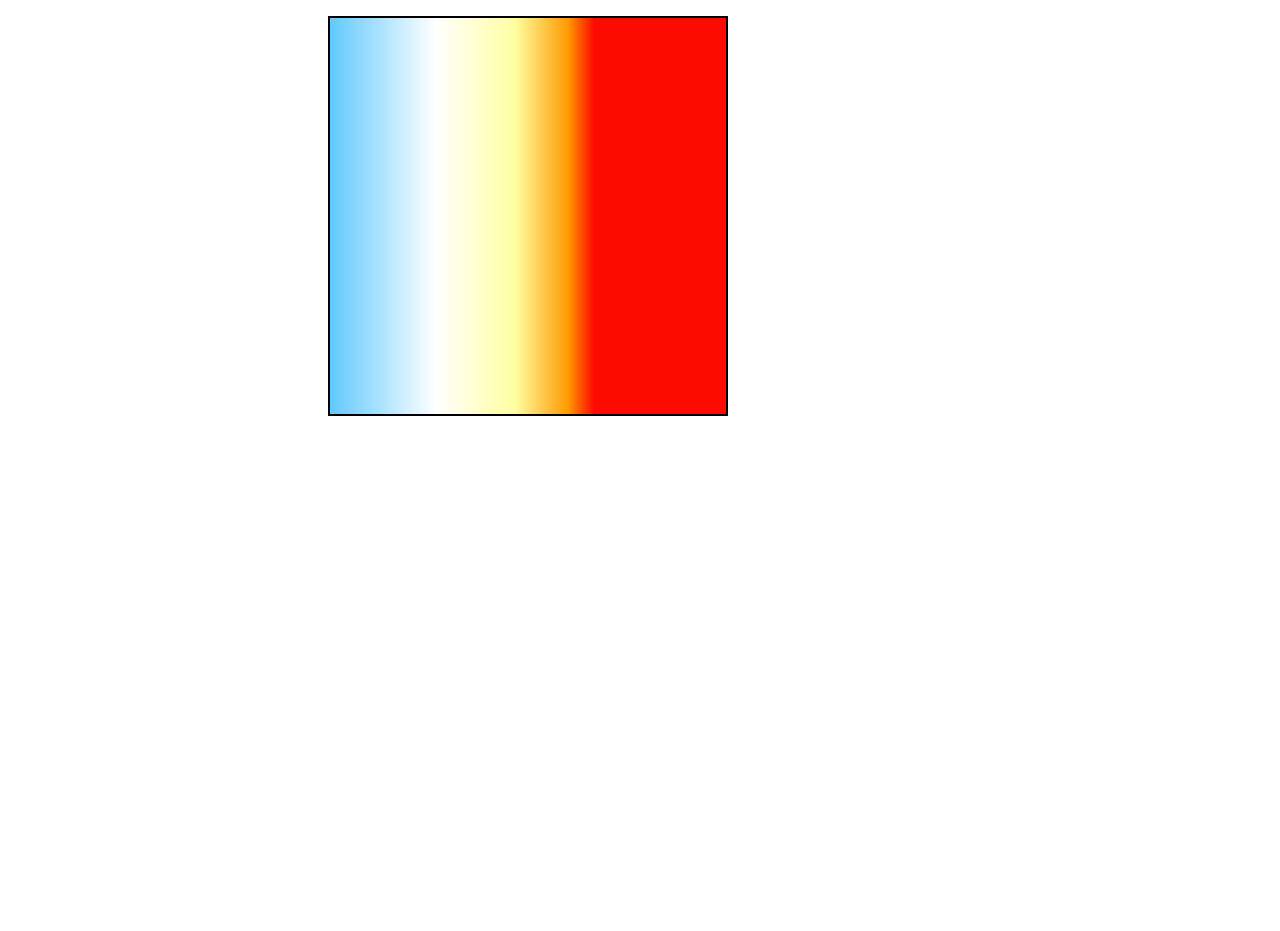
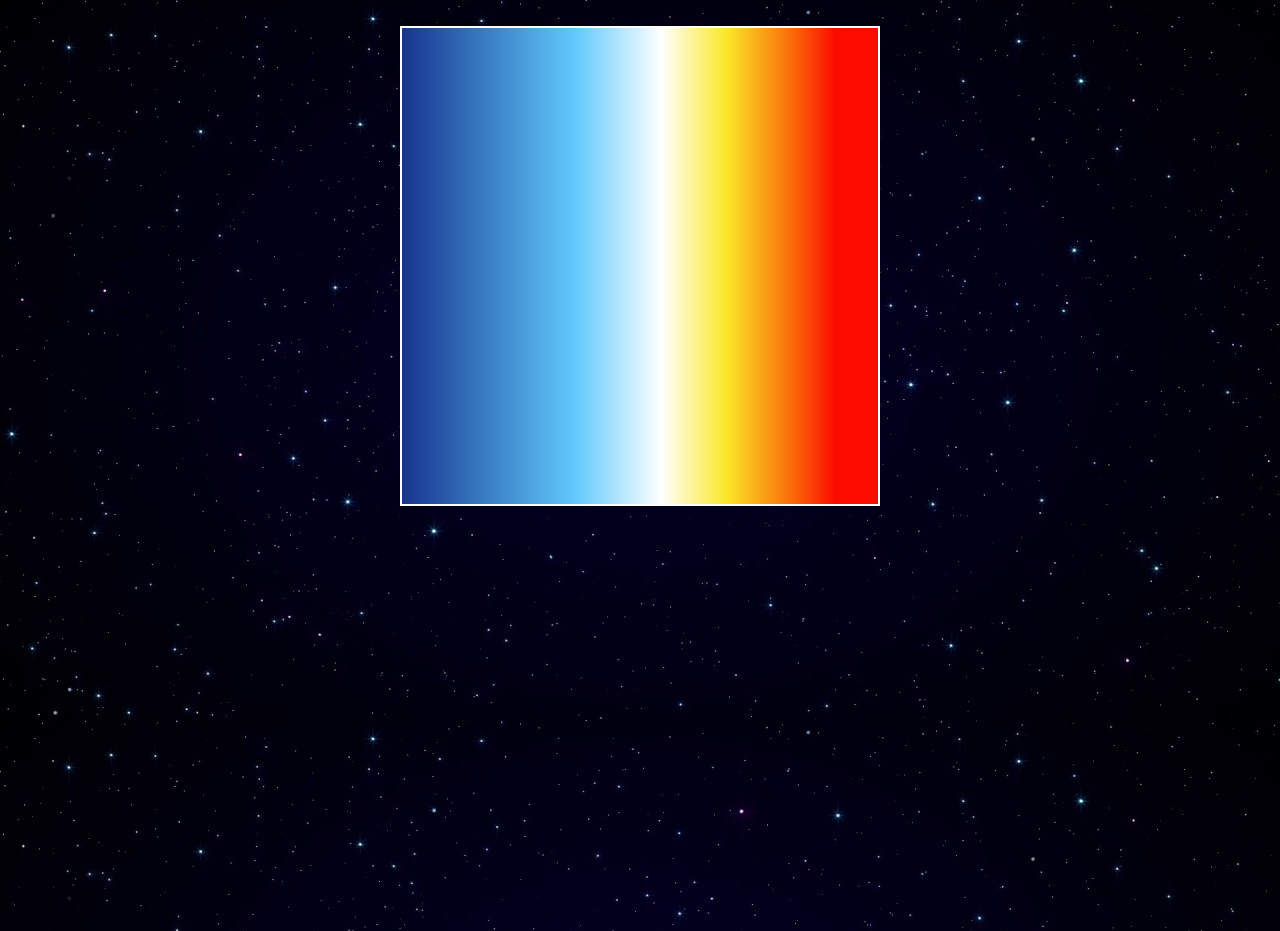
Before and after one commit to enioluwa23/hr-megagram, a React (Create React App) app: page / in a window 1280 px wide. Before the commit the page ends 800 px from the top, so only its background shows below. Built offline with nearby package versions, Linux system fonts and the light colour scheme.

Commit message:
adjust gradient, change layout, add accurate luminosity

```diff
--- a/src/App.css
+++ b/src/App.css
@@ -1,27 +1,36 @@
 .App {
   display: flex;
-  flex-direction: row;
-  flex-wrap: wrap;
+  flex-direction: column;
   justify-content: center;
   width: 100%;
-  padding: 1rem;
+  padding: 2vw;
+  background-image: url("./img/backdrop.jpg");
 }
 
 .diagram-container {
   position: relative;
   display: flex;
   flex-direction: row;
-  flex-wrap: wrap;
-  justify-content: left;
-  color: white;
-  width: 50%;
+  justify-content: center;
+  max-width: 96vw;
+  min-height: 40vh;
+  margin-bottom: 5rem;
+}
+
+.star-container {
+  position: relative;
+  display: flex;
+  flex-direction: row;
+  justify-content: center;
+  align-items: center;
+  max-width: 96vw;
   min-height: 40vh;
 }
 
 .hr-diagram {
-  height: 25rem;
-  width: 25rem;
-  border: 2px solid black;
+  height: 30rem;
+  width: 30rem;
+  border: 2px solid white;
 }
 
 .hr-pointer {
@@ -35,8 +44,9 @@
 }
 
 .star-view {
-  width: 100%;
-  color: black;
+  width: 50%;
+  /* max-width: 30rem; */
+  color: white;
 }
 
 .star-visual {
@@ -44,8 +54,3 @@
   -moz-border-radius:50%;
   -webkit-border-radius:50%;
 }
-
-/* .hr-gradient {
-  width: 100%;
-  height: 100%;
-} */
--- a/src/App.js
+++ b/src/App.js
@@ -37,11 +37,11 @@ class App extends React.Component {
      */
 
     const { x, y } = clickLocation;
-    const xInt = scale - parseInt(x);
+    const xInt = parseInt(x);
     const yInt = scale - parseInt(y);
-    const diameter = 0.5 * (xInt + 2 * yInt) + 50;
-    const temperature = 1000 + Math.pow(xInt, 1.5);
-    const luminosity = yInt;
+    const diameter = 0.6 * (0.4 * xInt + yInt) + 25;
+    const temperature = 1000;
+    const luminosity = Math.pow(10, -5.25 + (11.5 * (yInt / scale)));
     const starClass = 'O';
     const mass = 1000;
 
@@ -60,7 +60,7 @@ class App extends React.Component {
   render() {
     return (
       <div className="App">
-        <div className="diagram-container ">
+        <div className="diagram-container">
           <HRDiagram
             onDiagramClick={this.handleClick}
           />
--- a/src/components/HRDiagram.js
+++ b/src/components/HRDiagram.js
@@ -57,14 +57,15 @@ class HRDiagram extends React.Component {
   drawGradient() {
     const canvas = this.gradient.current;
     const { width } = this.fitToContainer(canvas);
-    const gradientStop = width / 1.5;
+    const gradientStop = width / 1.1;
     const context = canvas.getContext('2d');
     const background = context.createLinearGradient(0, 0, gradientStop, 0);
-    background.addColorStop(0, '#61c9fc');
-    background.addColorStop(.4, '#ffffff');
-    background.addColorStop(.7, '#fffea1');
-    background.addColorStop(.9, '#fe9b02');
-    background.addColorStop(1, '#fc0c00');
+    background.addColorStop(0, '#16348e');
+    background.addColorStop(.4, '#61c9fc');
+    background.addColorStop(.6, '#ffffff');
+    background.addColorStop(.75, '#fae729');
+    background.addColorStop(.9, '#fa6c0a');
+    background.addColorStop(1.0, '#fc0c00');
     context.fillStyle = background;
     context.fillRect(0, 0, canvas.offsetWidth, canvas.offsetHeight);
   }
--- a/src/components/StarView.js
+++ b/src/components/StarView.js
@@ -1,6 +1,6 @@
 import React from 'react';
 import PropTypes from 'prop-types';
-import { Card } from 'react-bootstrap';
+import { Media } from 'react-bootstrap';
 
 class StarView extends React.Component {
   handleClick(data) {
@@ -16,32 +16,41 @@ class StarView extends React.Component {
     return { r, b, g };
   }
 
+  numberToBase10Exponent(numStr) {
+    const num = parseFloat(numStr);
+    const [coefficient, exponent] = num.toExponential().split('e').map((item) => parseFloat(item));
+    return { coefficient, exponent };
+  }
+
   render() {
     const { color, diameter, starClass, luminosity, temperature, mass } = this.props;
     const { r, g, b } = this.hexToRgb(color.slice(1));
+    let { coefficient, exponent } = this.numberToBase10Exponent(luminosity);
+    coefficient = coefficient.toString().slice(0, 4);
+
     return (
-      <Card className="star-view">
-        <Card.Header
+      <Media className="star-view">
+        <div className="star-visual"
+          style={{
+            backgroundColor: color,
+            width: diameter,
+            height: diameter,
+            boxShadow: `0 0 5px 5px rgba(${r},${g},${b},0.5)`,
+          }}/>
+        <Media.Body>
+          {/* <Card.Header
           style={{
             display: 'flex',
             justifyContent: 'center',
             backgroundColor: 'black',
-          }}>
-          <div className="star-visual"
-            style={{
-              backgroundColor: color,
-              width: diameter,
-              height: diameter,
-              boxShadow: `0 0 5px 5px rgba(${r},${g},${b},0.5)`,
-            }}/>
-        </Card.Header>
-        <Card.Body>
-          <Card.Title>{`${starClass}-Class Star`}</Card.Title>
-          <Card.Text key="luminosity">{`Luminosity: ${luminosity}`}</Card.Text>
-          <Card.Text key="temperature">{`Temperature: ${temperature}`}</Card.Text>
-          <Card.Text key="mass">{`Mass: ${mass}`}</Card.Text>
-        </Card.Body>
-      </Card>
+          }}> */}
+          {/* </Card.Header> */}
+          <h5>{`${starClass}-Class Star`}</h5>
+          <p key="luminosity">{`Luminosity: ${coefficient} x `}10<sup>{exponent}</sup></p>
+          <p key="temperature">{`Temperature: ${temperature}`}</p>
+          <p key="mass">{`Mass: ${mass}`}</p>
+        </Media.Body>
+      </Media>
     );
   }
 };
```
Also changed, not shown: src/img/backdrop.jpg (added).
